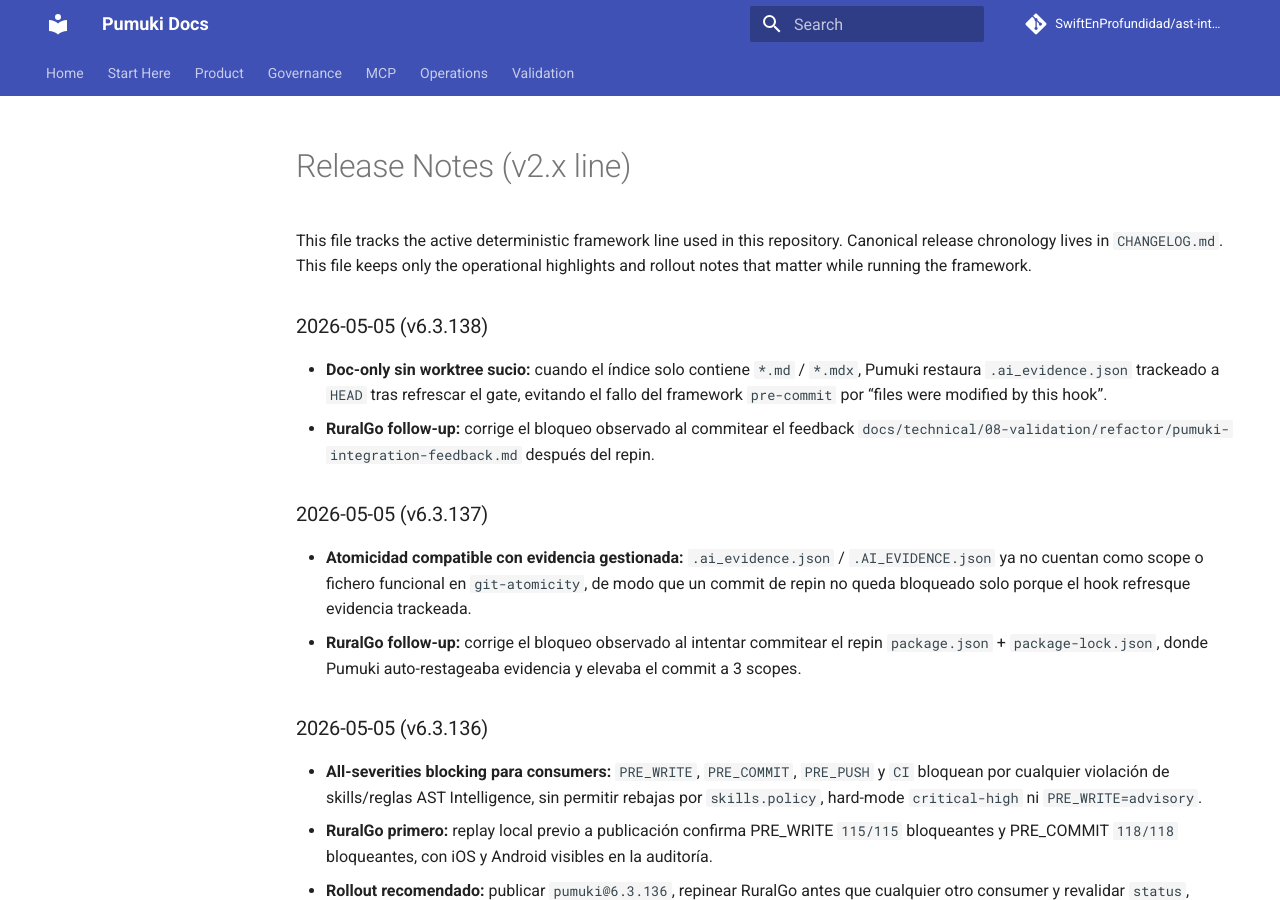
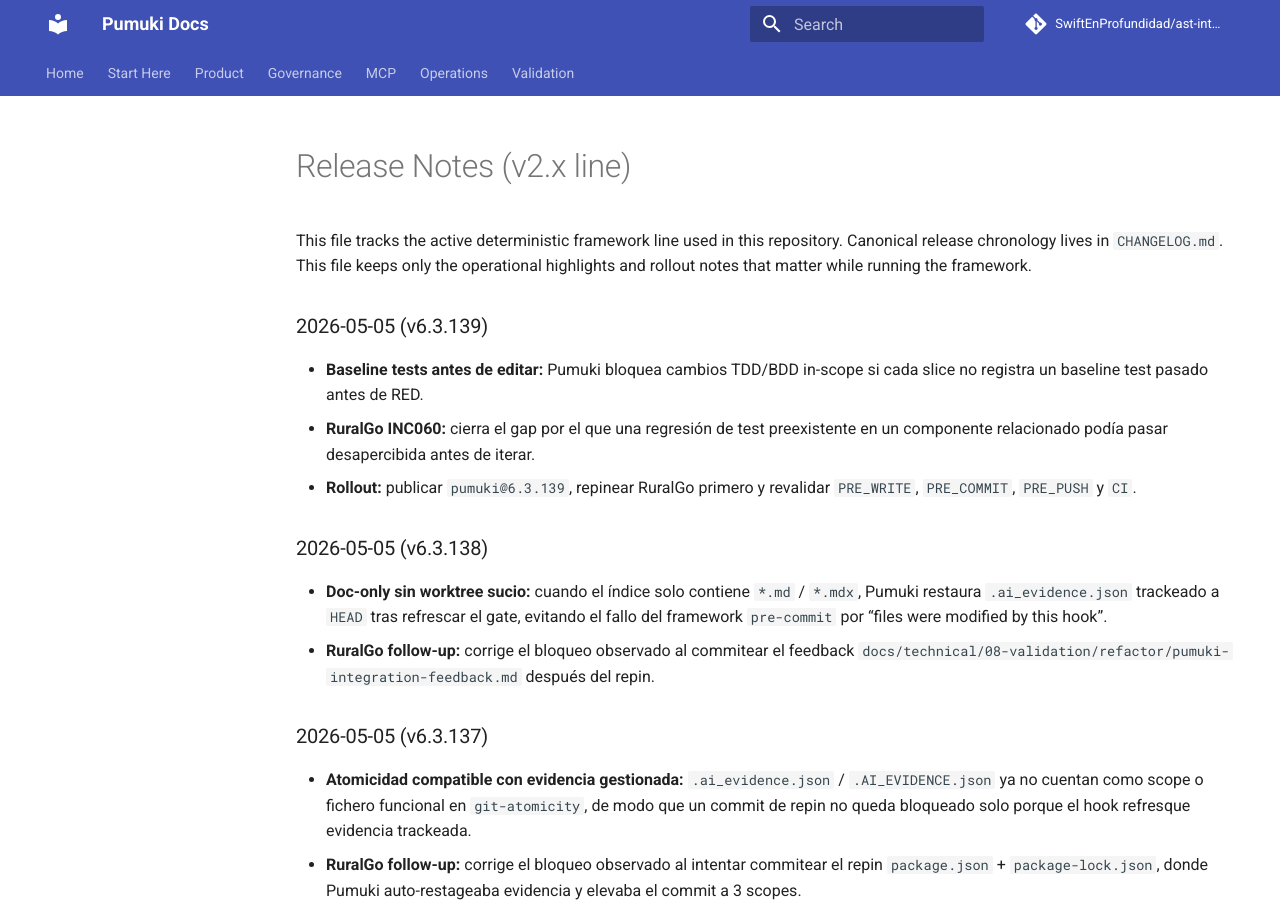
Before and after one commit to SwiftEnProfundidad/ast-intelligence-hooks, an MkDocs documentation site: the page built from docs/operations/RELEASE_NOTES.md, in a window 1280 px wide and 900 px high. Built offline with MkDocs 1.6.1 and Material for MkDocs 9.7.7, drawn with Linux system fonts in a browser that asks for light colours; comment, search, counter and statistics services are not loaded.

Commit message:
docs(release): document pumuki 6.3.139

```diff
--- a/docs/operations/RELEASE_NOTES.md
+++ b/docs/operations/RELEASE_NOTES.md
@@ -3,6 +3,12 @@
 This file tracks the active deterministic framework line used in this repository.
 Canonical release chronology lives in `CHANGELOG.md`.
 This file keeps only the operational highlights and rollout notes that matter while running the framework.
+
+### 2026-05-05 (v6.3.139)
+
+- **Baseline tests antes de editar:** Pumuki bloquea cambios TDD/BDD in-scope si cada slice no registra un baseline test pasado antes de RED.
+- **RuralGo INC060:** cierra el gap por el que una regresión de test preexistente en un componente relacionado podía pasar desapercibida antes de iterar.
+- **Rollout:** publicar `pumuki@6.3.139`, repinear RuralGo primero y revalidar `PRE_WRITE`, `PRE_COMMIT`, `PRE_PUSH` y `CI`.
 
 ### 2026-05-05 (v6.3.138)
 
```
Also changed, not shown: CHANGELOG.md (+7 -0 lines).
